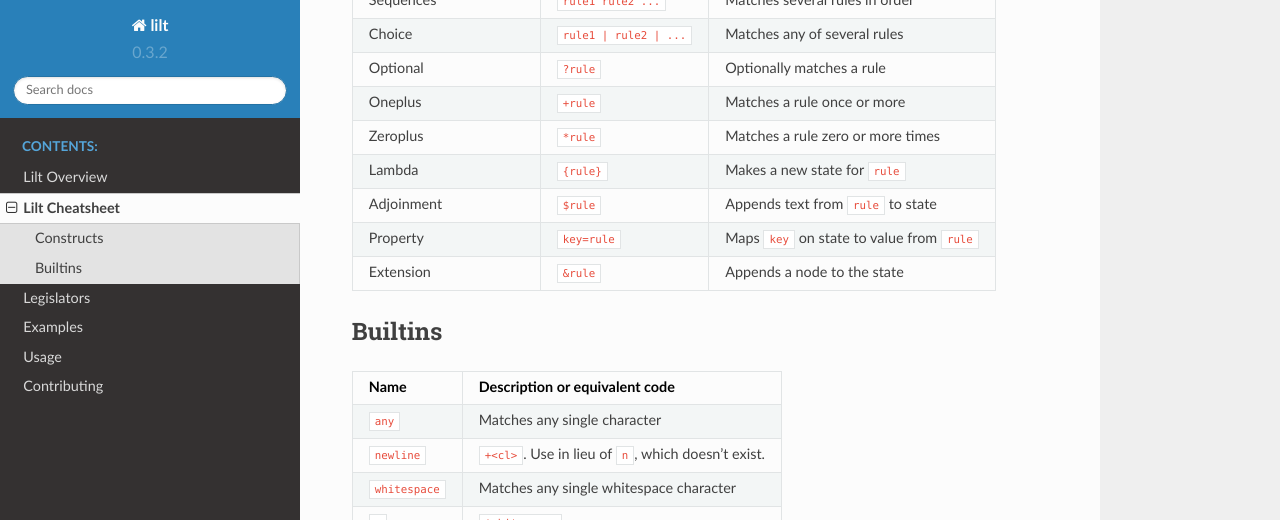
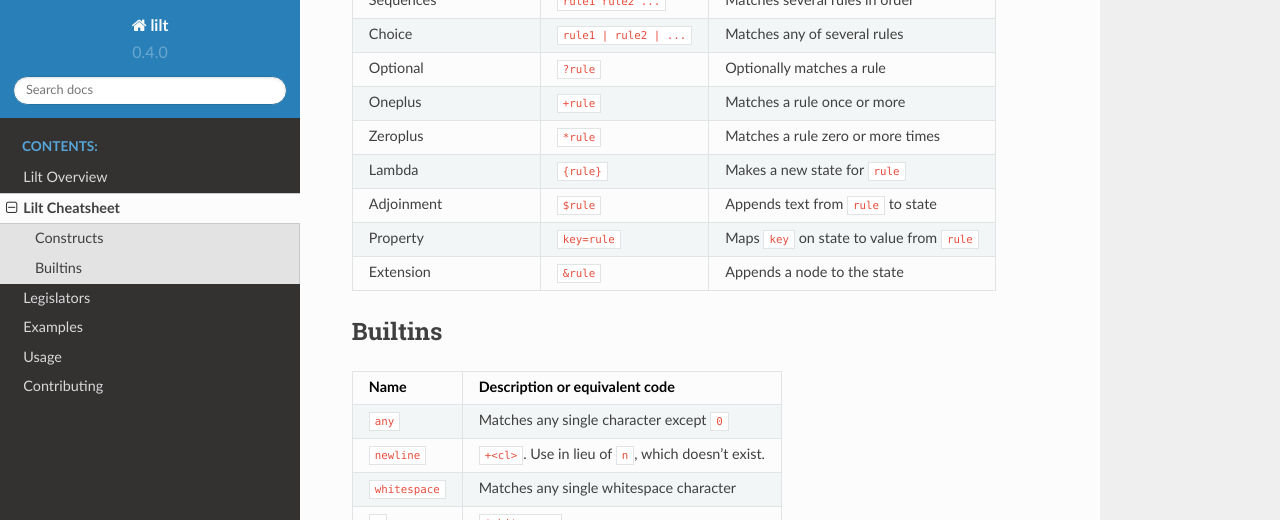
Before and after one commit to Quelklef/lilt, a Sphinx documentation site: the page built from docs/cheatsheet.rst, in a window 1280 px wide and 900 px high, scrolled down 503 px. Shown: the top 520 px of the window. Built offline with Sphinx 7.4.7 and the Read the Docs theme 2.0.0, drawn with Linux system fonts in a browser that asks for light colours.

```diff
--- a/docs/cheatsheet.rst
+++ b/docs/cheatsheet.rst
@@ -33,7 +33,7 @@ Builtins
 ================================ ===================================================================
 Name                             Description or equivalent code
 ================================ ===================================================================
-:code:`any`                      Matches any single character
+:code:`any`                      Matches any single character except :code:`\0`
 :code:`newline`                  :code:`+<\c\l>`. Use in lieu of :code:`\n`, which doesn't exist.
 :code:`whitespace`               Matches any single whitespace character
 :code:`_`                        :code:`*whitespace`
--- a/docs/usage.rst
+++ b/docs/usage.rst
@@ -30,11 +30,9 @@ The returned value may be text, a node, or a list of nodes. This is encoded in t
 
 In order to create parsers, one should use the included `makeParsers` proc, which looks like::
 
-    proc makeParsers*(code: string, consumeAll=true): Table[string, Parser]
+    proc makeParsers*(code: string): Table[string, Parser]
 
 It accepts a Lilt specification (:code:`code`), and returns all of the defined rules in that specification as a table mapping `string`s to `Parser`s.
-
-If :code:`consumeAll` is :code:`true`, then parsers will throw a :code:`ValueError` if they complete before consuming all text. For instance :code:`banana: "banana"` fed "banana and more". If :code:`consumeAll` is :code:`false`, no error will be thrown, and the generated :code:`LiltValue` will be returned (in this case, :code:`LiltValue(kind: ltText, text: "banana")`).
 
 For your convenience, three :code:`LiltValue` initializers have also been included::
 
--- a/src/version.txt
+++ b/src/version.txt
@@ -1 +1 @@
-0.3.2
+0.4.0
```
Also changed, not shown: 7 other files.
